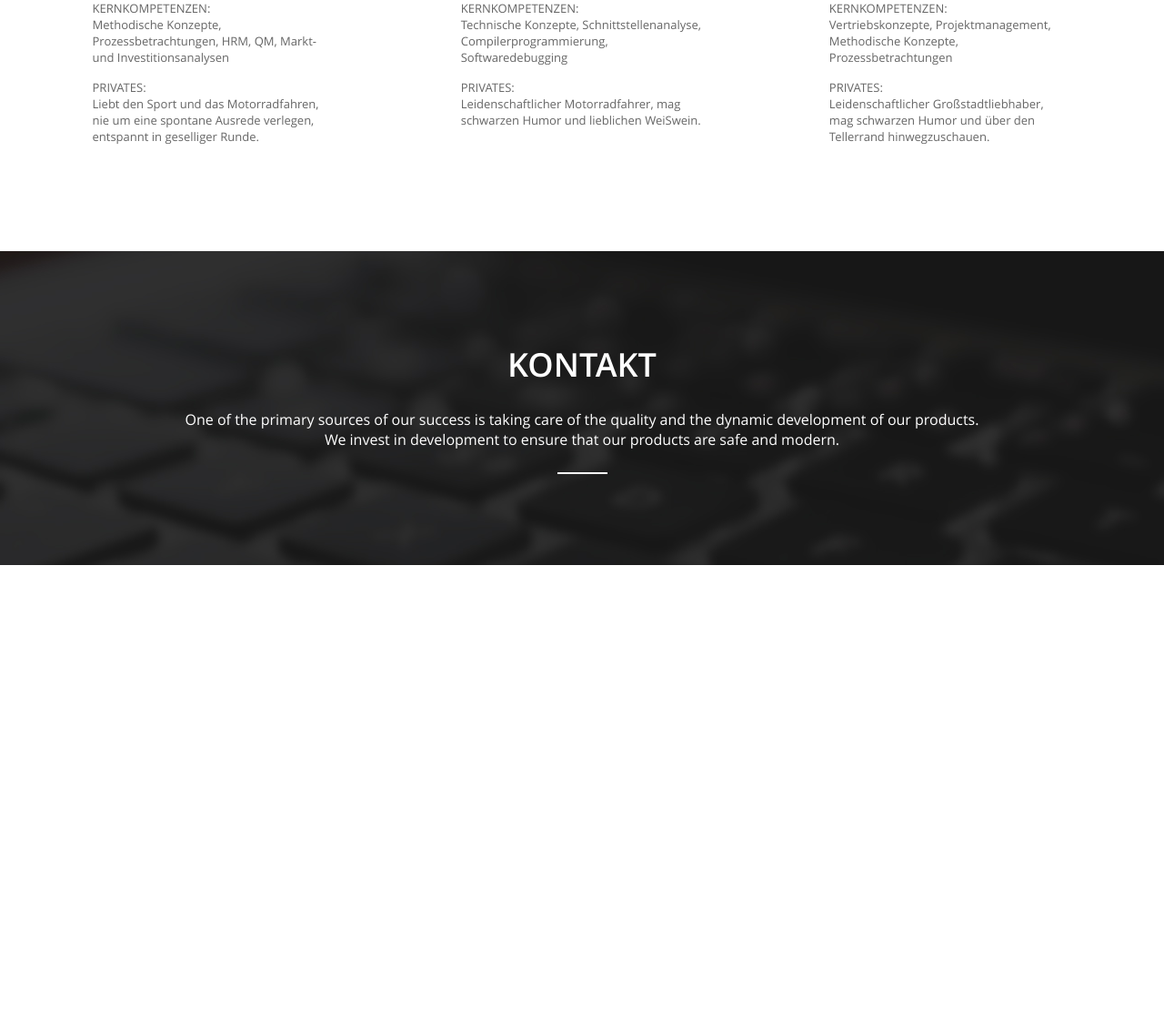
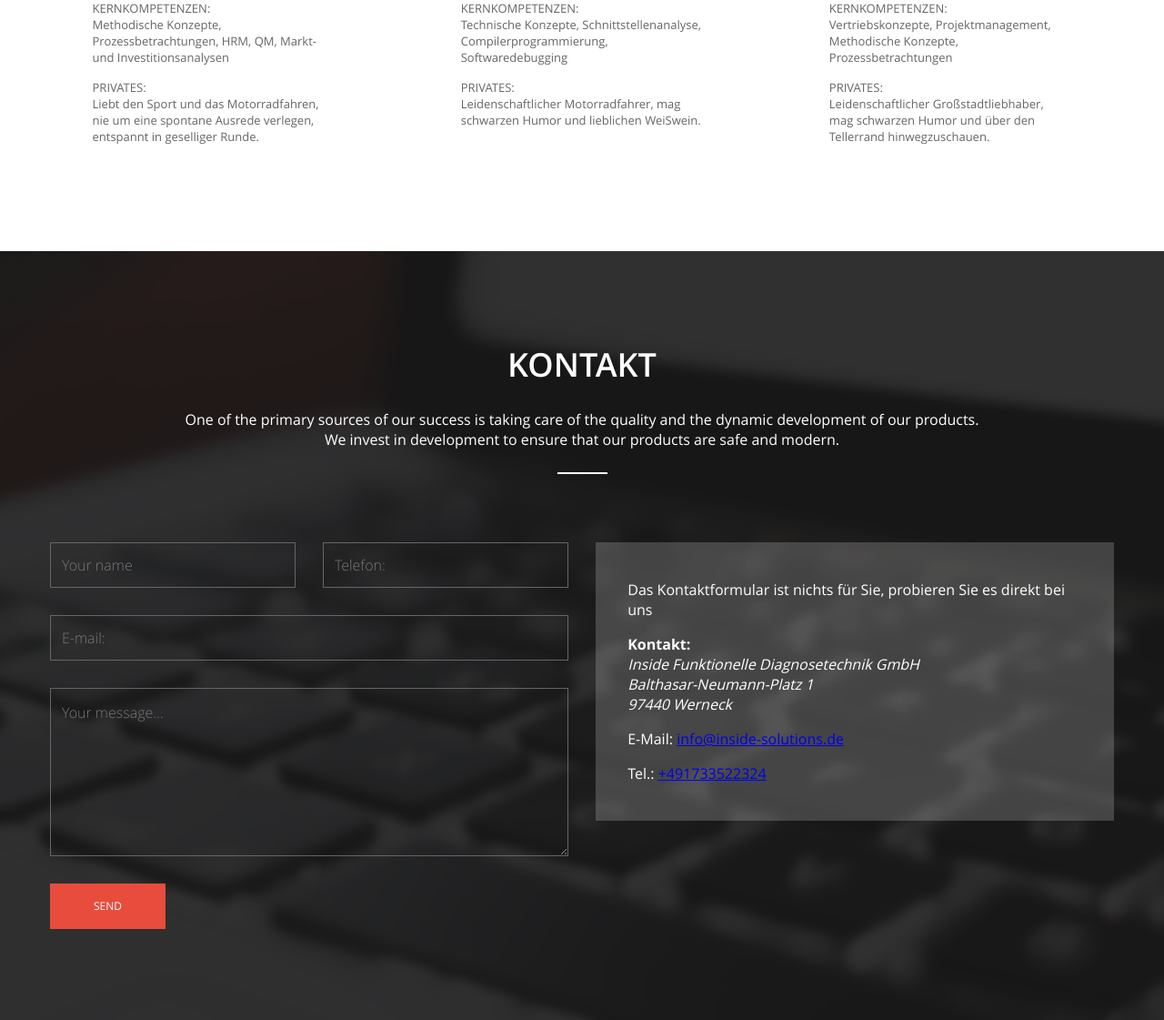
Before and after one commit to aliGIThaider/inside, a PHP site: page / in a window 1280 px wide. Shown: the part 3582-4703 px from the top of the page at 91% size. Before the commit the page ends 4203 px from the top, so only its background shows below. Run offline with PHP 8.4, Linux system fonts and the light colour scheme.

Commit message:
slicing in process

```diff
--- a/html/css/style.css
+++ b/html/css/style.css
@@ -598,3 +598,134 @@ h3 {
 .contact-sect .sect-title-line {
   background: #ffffff;
 }
+.contact-wrap {
+  margin: 75px 0 0;
+}
+.contact-form {
+  display: inline-block;
+  float: left;
+  width: 48.7%;
+}
+input::-webkit-input-placeholder,
+textarea::-webkit-input-placeholder {
+  color: #787878;
+  -webkit-transition: all 0.2s ease;
+  -moz-transition: all 0.2s ease;
+  -ms-transition: all 0.2s ease;
+  -o-transition: all 0.2s ease;
+  transition: all 0.2s ease;
+}
+input:-moz-placeholder,
+textarea:-moz-placeholder {
+  color: #787878;
+  -webkit-transition: all 0.2s ease;
+  -moz-transition: all 0.2s ease;
+  -ms-transition: all 0.2s ease;
+  -o-transition: all 0.2s ease;
+  transition: all 0.2s ease;
+}
+input:-ms-input-placeholder,
+textarea:-ms-input-placeholder {
+  color: #787878;
+  -webkit-transition: all 0.2s ease;
+  -moz-transition: all 0.2s ease;
+  -ms-transition: all 0.2s ease;
+  -o-transition: all 0.2s ease;
+  transition: all 0.2s ease;
+}
+input:hover::-webkit-input-placeholder,
+input:focus::-webkit-input-placeholder,
+textarea:hover::-webkit-input-placeholder,
+textarea:focus::-webkit-input-placeholder {
+  color: #ffffff;
+}
+input:hover:-moz-placeholder,
+input:focus:-moz-placeholder,
+textarea:hover:-moz-placeholder,
+textarea:focus:-moz-placeholder {
+  color: #ffffff;
+}
+input:hover:-ms-input-placeholder,
+input:focus:-ms-input-placeholder,
+textarea:hover:-ms-input-placeholder,
+textarea:focus:-ms-input-placeholder {
+  color: #ffffff;
+}
+.input {
+  box-sizing: border-box;
+  height: 50px;
+  padding: 15px 12px;
+  margin: 0 0 30px;
+  font-size: 1em;
+  font-weight: 300;
+  background: none;
+  border: 1px solid #666666;
+  border-radius: 0;
+  outline: none;
+  color: #787878;
+  -webkit-transition: all 0.2s ease;
+  -moz-transition: all 0.2s ease;
+  -ms-transition: all 0.2s ease;
+  -o-transition: all 0.2s ease;
+  transition: all 0.2s ease;
+}
+.input:hover {
+  border-color: #e84c3d;
+  color: #ffffff;
+}
+.input:focus {
+  border-color: #e84c3d;
+  color: #ffffff;
+}
+.input-name {
+  width: 47.37%;
+  float: left;
+}
+.input-phone {
+  width: 47.37%;
+  float: right;
+}
+.input-email {
+  display: block;
+  width: 100%;
+}
+.input-message {
+  display: block;
+  width: 100%;
+  height: 185px;
+  resize: vertical;
+}
+.btn-send {
+  box-sizing: border-box;
+  height: 50px;
+  border: none;
+  background: #e84c3d;
+  color: #ffffff;
+  font-size: 0.75em;
+  font-weight: 400;
+  text-transform: uppercase;
+  padding: 16px 48px;
+  outline: none;
+  -webkit-transition: all 0.2s ease;
+  -moz-transition: all 0.2s ease;
+  -ms-transition: all 0.2s ease;
+  -o-transition: all 0.2s ease;
+  transition: all 0.2s ease;
+}
+.btn-send:hover {
+  color: #e84c3d;
+  background: #ffffff;
+}
+.btn-send:active {
+  color: #343434;
+  background: #757575;
+}
+.contact-info {
+  display: inline-block;
+  float: right;
+  width: 48.7%;
+  box-sizing: border-box;
+  padding: 25px 35px;
+  color: #ffffff;
+  background: rgba(245, 245, 245, 0.2);
+}
--- a/html/css/style.less
+++ b/html/css/style.less
@@ -39,6 +39,11 @@
 @border-light: #dddddd;
 @bg-lighter: #fdfdfd;
 @crewnam-text: #666666;
+@input-border: #666666;
+@input-border-hover: #e84c3d;
+@input-color: #787878;
+@send-btn: #e84c3d;
+@send-btn-active: #757575;
 
 @concept-1: #4a4a4a;
 @concept-1-hover: #e84c3d;
@@ -659,3 +664,135 @@ h3 {
         background: @white;
     }
 }
+.contact-wrap {
+    margin: 75px 0 0;
+}
+.contact-form {
+    display: inline-block;
+    float: left;
+    width: 48.7%;
+}
+input::-webkit-input-placeholder,
+textarea::-webkit-input-placeholder {
+    color: @input-color;
+    -webkit-transition: all 0.2s ease;
+    -moz-transition: all 0.2s ease;
+    -ms-transition: all 0.2s ease;
+    -o-transition: all 0.2s ease;
+    transition: all 0.2s ease;
+}
+input:-moz-placeholder,
+textarea:-moz-placeholder {
+    color: @input-color;
+    -webkit-transition: all 0.2s ease;
+    -moz-transition: all 0.2s ease;
+    -ms-transition: all 0.2s ease;
+    -o-transition: all 0.2s ease;
+    transition: all 0.2s ease;
+}
+input:-ms-input-placeholder,
+textarea:-ms-input-placeholder {
+    color: @input-color;
+    -webkit-transition: all 0.2s ease;
+    -moz-transition: all 0.2s ease;
+    -ms-transition: all 0.2s ease;
+    -o-transition: all 0.2s ease;
+    transition: all 0.2s ease;
+}
+input:hover::-webkit-input-placeholder,
+input:focus::-webkit-input-placeholder,
+textarea:hover::-webkit-input-placeholder,
+textarea:focus::-webkit-input-placeholder {
+    color: @white;
+}
+input:hover:-moz-placeholder,
+input:focus:-moz-placeholder,
+textarea:hover:-moz-placeholder,
+textarea:focus:-moz-placeholder {
+    color: @white;
+}
+input:hover:-ms-input-placeholder,
+input:focus:-ms-input-placeholder,
+textarea:hover:-ms-input-placeholder,
+textarea:focus:-ms-input-placeholder {
+    color: @white;
+}
+
+.input {
+    box-sizing: border-box;
+    height: 50px;
+    padding: 15px 12px;
+    margin: 0 0 30px;
+    .font-size(16, 16);
+    font-weight: 300;
+    background: none;
+    border: 1px solid @input-border;
+    border-radius: 0;
+    outline: none;
+    color: @input-color;
+    -webkit-transition: all 0.2s ease;
+    -moz-transition: all 0.2s ease;
+    -ms-transition: all 0.2s ease;
+    -o-transition: all 0.2s ease;
+    transition: all 0.2s ease;
+    &:hover {
+        border-color: @input-border-hover;
+        color: @white;
+    }
+    &:focus {
+        border-color: @input-border-hover;
+        color: @white;
+    }
+}
+.input-name {
+    width: 47.37%;
+    float: left;
+}
+.input-phone {
+    width: 47.37%;
+    float: right;
+}
+.input-email {
+    display: block;
+    width: 100%;
+}
+.input-message {
+    display: block;
+    width: 100%;
+    height: 185px;
+    resize: vertical;
+}
+.btn-send {
+    box-sizing: border-box;
+    height: 50px;
+    border: none;
+    background: @send-btn;
+    color: @white;
+    .font-size(12, 16);
+    font-weight: 400;
+    text-transform: uppercase;
+    padding: 16px 48px;
+    outline: none;
+    -webkit-transition: all 0.2s ease;
+    -moz-transition: all 0.2s ease;
+    -ms-transition: all 0.2s ease;
+    -o-transition: all 0.2s ease;
+    transition: all 0.2s ease;
+    &:hover {
+        color: @send-btn;
+        background: @white;
+    }
+    &:active {
+        color: @black;
+        background: @send-btn-active;
+    }
+}
+.contact-info {
+    display: inline-block;
+    float: right;
+    width: 48.7%;
+    box-sizing: border-box;
+    padding: 25px 35px;
+    color: @white;
+    background: rgba(245, 245, 245, 0.2);
+}
--- a/html/index.html
+++ b/html/index.html
@@ -286,6 +286,36 @@ Profitieren Sie von der Möglichkeit das fertige Konzept zu günstigen Preisen i
                 We invest in development to ensure that our products are safe and modern.
             </p>
             <span class="sect-title-line"></span>
+            <div class="clear"></div>
+            <div class="contact-wrap clearfix">
+                <div class="contact-form">
+                    <form action="#">
+                        <input type="text" class="input input-name" placeholder="Your name"/>
+                        <input type="text" class="input input-phone" placeholder="Telefon:"/>
+                        <input type="text" class="input input-email" placeholder="E-mail:"/>
+                        <textarea name="message" id="message" cols="30" rows="4" class="input input-message" placeholder="Your message..."></textarea>
+                        <button class="btn-send">SEND</button>
+                    </form>
+                </div>
+                <div class="contact-info">
+                    <p class="title">Das Kontaktformular ist nichts für Sie, probieren Sie es direkt bei uns</p>
+                    <strong>Kontakt:</strong>
+                    <address>
+                        Inside Funktionelle Diagnosetechnik GmbH <br/>
+                        Balthasar-Neumann-Platz 1 <br/>
+                        97440 Werneck
+                    </address>
+                    <p class="email">
+                        E-Mail:
+                        <a href="mailto:info@inside-solutions.de">info@inside-solutions.de</a>
+                    </p>
+                    <p class="phone">
+                        Tel.:
+                        <a href="tel:+491733522324">+491733522324</a>
+                    </p>
+                </div>
+            </div>
+
         </div>
     </section>
 
```
